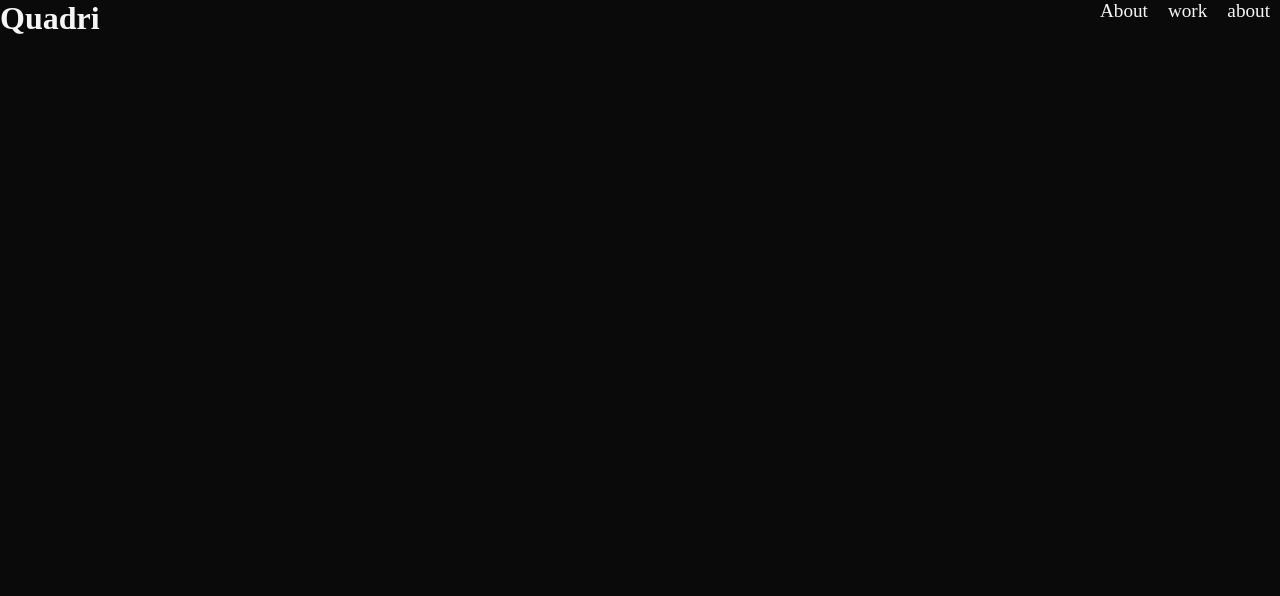
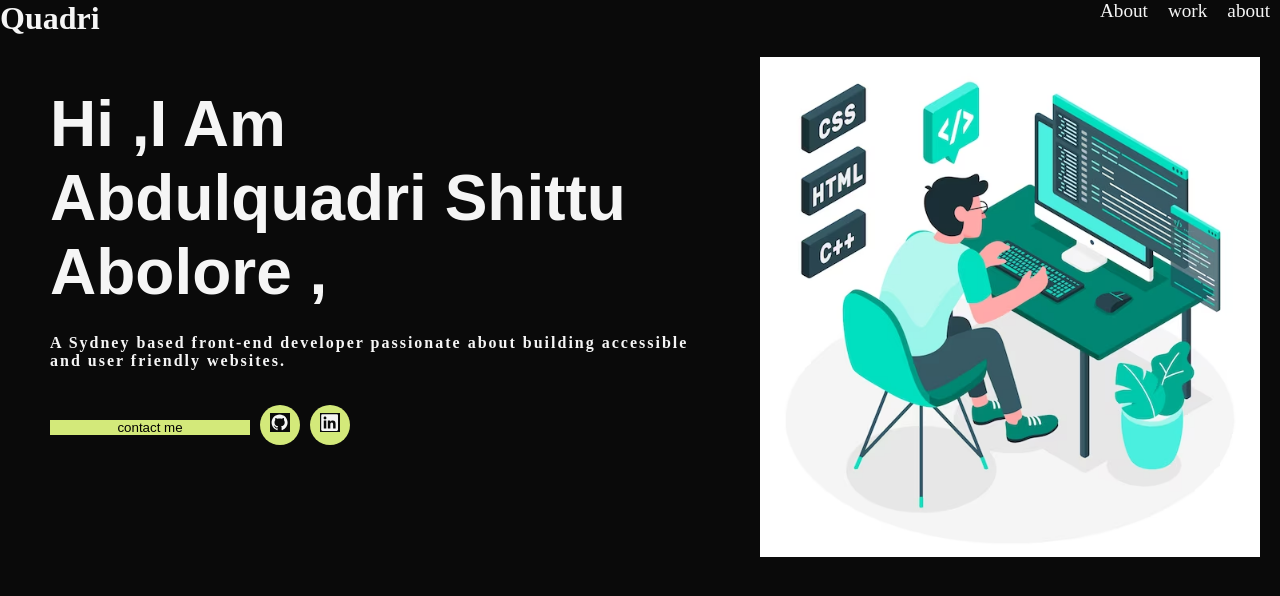
Before and after one commit to GAMSH655/Dev_q, a React (Vite) app: page / in a window 1280 px wide. Shown: the top 596 px of the page. Built offline with nearby package versions, Linux system fonts and the light colour scheme.

Commit message:
working in the hero component

```diff
--- a/src/App.jsx
+++ b/src/App.jsx
@@ -1,10 +1,10 @@
 import { useState } from 'react'
-import Header from '../src/Components/Header'
+import Home from '../src/Pages/Home'
 import { BrowserRouter , Route , Routes } from 'react-router-dom'
 function App() {
   return (
     <>
-      <Header/>
+      <Home/>
     </>
   )
 }
--- a/src/Components/Hero.css
+++ b/src/Components/Hero.css
@@ -0,0 +1,46 @@
+.Herodiv{
+    display: flex;
+    justify-content: space-evenly;
+}
+.prog{
+    width: 500px;
+    height: 500px;
+    margin: 20px;
+}
+.heroTextContainer{
+    padding: 50px;
+}
+.heroP{
+    font-weight: bolder;
+    font-size: 4rem;
+    text-transform: capitalize;
+    font-family: sans-serif;
+}
+.heroinfo{
+    margin-top: 25px;
+    font-size: 1rem;
+    font-weight: bold;
+    letter-spacing: 2px
+}
+.contactme{
+    /* width: 250rem; */
+    background-color:#D3E97A;
+    color: black;
+    margin-top: 50px;
+    border: none;
+    outline: none;
+    width: 200px;
+    pad: 10px;
+}
+.contactBtn{
+    background-color:#D3E97A;
+    color: black;
+    margin-left: 10px;
+    border: none;
+    outline: none;
+    height: 40px;
+    width: 40px;
+    pad: 10px;
+    font-size: 1.2rem;
+    border-radius: 50%;
+}
--- a/src/Components/Hero.jsx
+++ b/src/Components/Hero.jsx
@@ -1,13 +1,21 @@
 import React from 'react'
-
+import { FaGithub  , FaLinkedin} from 'react-icons/fa'
+// import { FaGithub } from "react-icons/fa";
+import { RiGithubFill } from "react-icons/ri";
+import Prog from "../assets/prog.png"
+import "./Hero.css"
 const Hero = () => {
   return (
-    <div>
+    <div className='Herodiv'>
          <div className="heroTextContainer">
              <h3 className="heroP">Hi ,i am</h3>
              <h3 className="heroP">abdulquadri shittu abolore ,</h3>
              <p className="heroinfo">A Sydney based front-end developer passionate about building accessible and user friendly websites.</p>
+             <button className="contactme">contact me</button>
+             <button className='contactBtn'> < RiGithubFill/> </button>
+             <button className='contactBtn'> <FaLinkedin/> </button>
          </div>
+         <img src={Prog} alt=""  className='prog' draggable="false"/>
     </div>
   )
 }
--- /dev/null
+++ b/src/Pages/Home.jsx
@@ -0,0 +1,13 @@
+import React from 'react'
+import Hero from '../Components/Hero'
+import Header from "../Components/Header"
+const Home = () => {
+  return (
+    <div>
+        <Header/>
+        <Hero/>
+    </div>
+  )
+}
+
+export default Home
```
Also changed, not shown: src/assets/prog.png (added).
